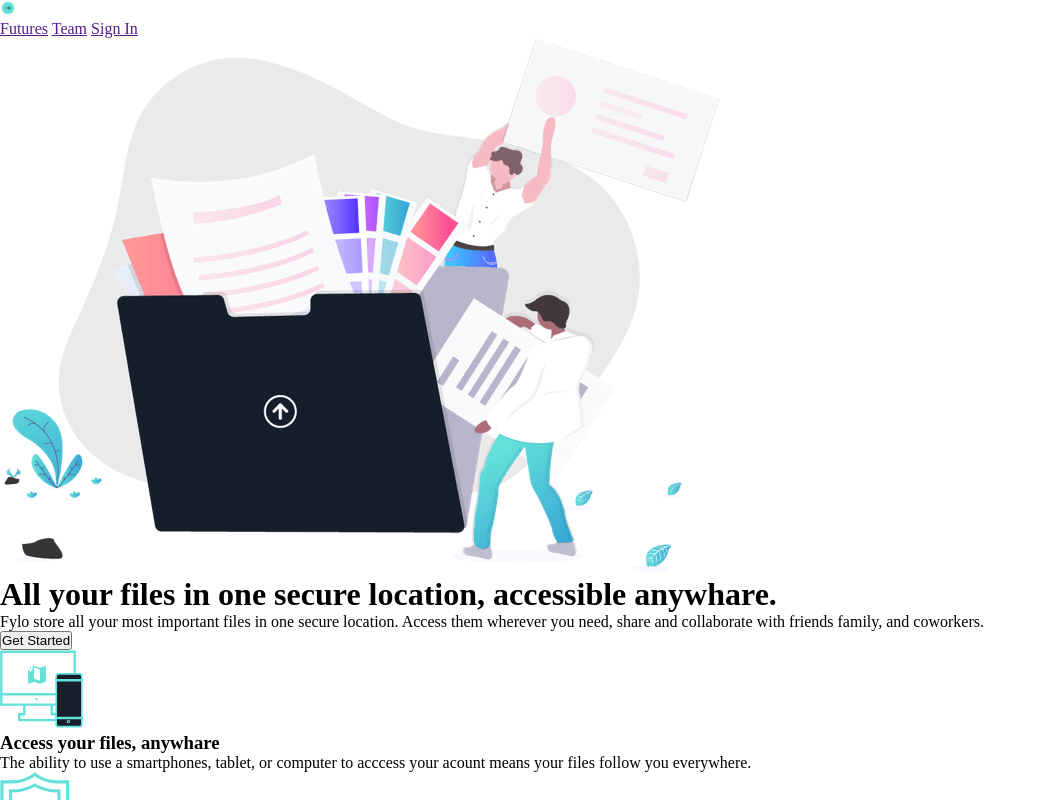
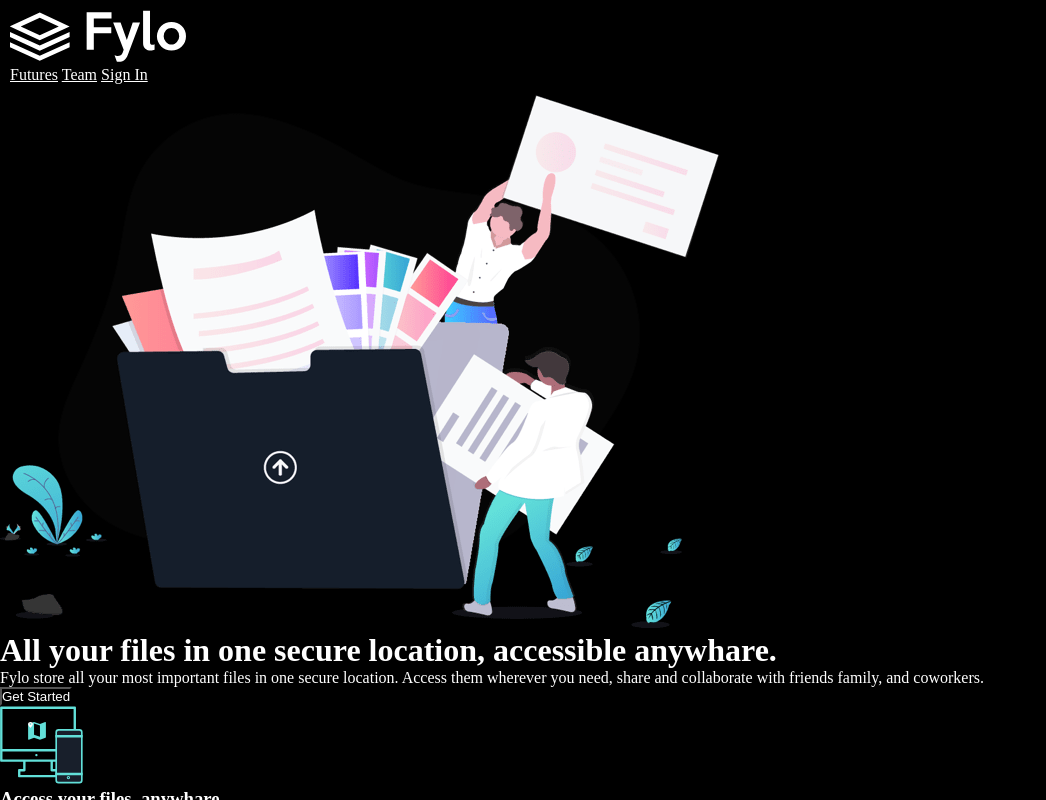
Before and after one commit to DevPedroA78/landingDaniPete, a plain HTML site: page index.html in a window 1280 px wide. Shown: the top 800 px of the page, without its empty margins (0-1046 px from the left). Drawn offline with Linux system fonts and the light colour scheme.

Commit message:
Inicio de estilo con *Selector universal

```diff
--- a/css/style.scss
+++ b/css/style.scss
@@ -10,6 +10,12 @@ $neutral-white: hsl(0, 0%, 100%);
     margin: 0px;
     padding: 0px;
     box-sizing: border-box;
+    background-color: black;
+    color: $neutral-white;
+}
+
+header {
+    padding: 10px;
 }
 
 @mixin styleButton {
--- a/index.html
+++ b/index.html
@@ -9,8 +9,8 @@
 </head>
 <body>
     <header>
-        <nav>
-            <img src="images/icon-arrow.svg">
+        <nav class="padding-header">
+            <img src="images/logo.svg">
             <ul>
                 <a href="">Futures</a>
                 <a href="">Team</a>
@@ -66,5 +66,7 @@
             </div>
         </form>
     </section>
+
+    <!-- AQUI VA EL FOOTER -->
 </body>
 </html>
```
Also changed, not shown: css/style.css, 1 other file.
